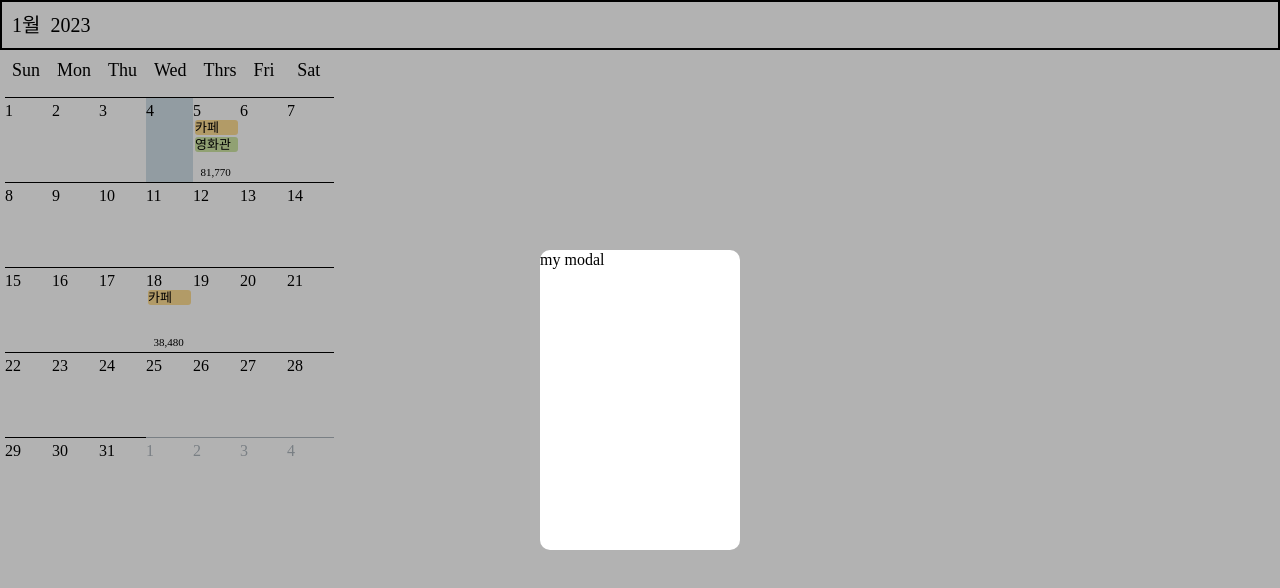
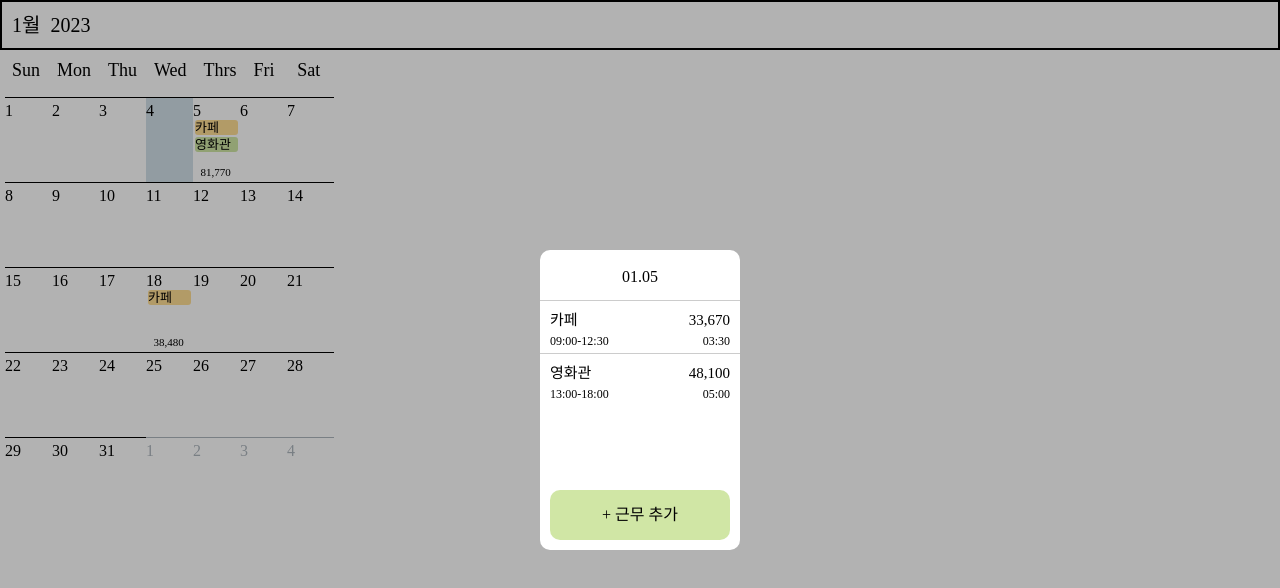
Before and after one commit to soomin-world/AlbaPocektProject, a React (Create React App) app: page /calendar/1 in a window 1280 px wide. Shown: the top 588 px of the page. Built offline with nearby package versions, Linux system fonts and the light colour scheme; some icons are missing.

Commit message:
달력 페이지 모달 창 기능 구현 중

```diff
--- a/package.json
+++ b/package.json
@@ -21,6 +21,7 @@
     "react-query": "^3.39.2",
     "react-router-dom": "^6.6.1",
     "react-scripts": "5.0.1",
+    "recoil": "^0.7.6",
     "styled-components": "^5.3.6",
     "typescript": "^4.9.4",
     "web-vitals": "^2.1.4"
--- /dev/null
+++ b/src/atoms.ts
@@ -0,0 +1,11 @@
+import { atom } from "recoil";
+
+export const moreBtnsAtom = atom({
+  key: "isOpen",
+  default: false,
+});
+
+export const workplaceBtnsAtom = atom({
+  key: "isOpen",
+  default: false,
+});
--- /dev/null
+++ b/src/components/CalendarModal.tsx/MoreBtnsModal.tsx
@@ -0,0 +1,74 @@
+import ReactDOM from "react-dom";
+import { useNavigate, useParams } from "react-router-dom";
+import { useSetRecoilState } from "recoil";
+import styled from "styled-components";
+import { moreBtnsAtom } from "../../atoms";
+
+const MoreBtnsModal = ({ children }: any) => {
+  const navigate = useNavigate();
+  const setIsMoreBtns = useSetRecoilState(moreBtnsAtom);
+
+  return ReactDOM.createPortal(
+    <>
+      <Overlay
+        onClick={() => {
+          setIsMoreBtns(false);
+        }}
+      ></Overlay>
+      <Modal>
+        <Button>
+          <span>수정</span>
+        </Button>
+        <Button>
+          <span>삭제</span>
+        </Button>
+      </Modal>
+    </>,
+    document.getElementById("modal") as Element
+  );
+};
+
+const Modal = styled.div`
+  position: absolute;
+  width: 100px;
+  height: 100px;
+  left: 0;
+  right: 0;
+  top: 0;
+  bottom: 0;
+  margin: auto;
+
+  background-color: white;
+  border-radius: 10px;
+`;
+
+const Overlay = styled.div`
+  position: fixed;
+  top: 0px;
+  left: 0px;
+  width: 100%;
+  height: 100%;
+  background-color: rgba(0, 0, 0, 0.3);
+`;
+
+const Button = styled.div`
+  height: 50px;
+  display: flex;
+  justify-content: center;
+  align-items: center;
+  font-size: 15px;
+
+  span {
+    height: 15px;
+  }
+
+  &:first-child {
+    border-bottom: 1px solid rgba(0, 0, 0, 0.2);
+  }
+
+  &:last-child {
+    color: red;
+    font-weight: 400;
+  }
+`;
+export default MoreBtnsModal;
--- a/src/components/CalendarModal.tsx/TodosModal.tsx
+++ b/src/components/CalendarModal.tsx/TodosModal.tsx
@@ -1,12 +1,46 @@
 import ReactDOM from "react-dom";
-import { useNavigate } from "react-router-dom";
+import { useNavigate, useParams } from "react-router-dom";
+import { useSetRecoilState } from "recoil";
 import styled from "styled-components";
+import { moreBtnsAtom, workplaceBtnsAtom } from "../../atoms";
 
 const TodosModal = ({ children, onClose }: any) => {
   const navigate = useNavigate();
-  //   const handleClose = () => {
-  //     onClose?.();
-  //   };
+  const { id } = useParams();
+  console.log(id);
+  const setIsMoreBtns = useSetRecoilState(moreBtnsAtom);
+  const setIsWorkplaceBtns = useSetRecoilState(workplaceBtnsAtom);
+
+  const todos = [
+    {
+      todoId: 1,
+      year: "2023",
+      month: "01",
+      date: "05",
+      placeName: "카페",
+      workingTime: "03:30",
+      startTime: "09:00",
+      endTime: "12:30",
+      hourlyWage: "9,620",
+      dayWage: "33,670",
+      dayTotalWage: "81,770",
+      color: "#FFDD94",
+    },
+    {
+      todoId: 2,
+      year: "2023",
+      month: "01",
+      date: "05",
+      placeName: "영화관",
+      workingTime: "05:00",
+      startTime: "13:00",
+      endTime: "18:00",
+      hourlyWage: "9,620",
+      dayWage: "48,100",
+      dayTotalWage: "81,770",
+      color: "#D0E6A5",
+    },
+  ];
 
   return ReactDOM.createPortal(
     <>
@@ -17,7 +51,39 @@ const TodosModal = ({ children, onClose }: any) => {
       ></Overlay>
       <Modal>
         <div>{children}</div>
-        <div>my modal</div>
+        <ModalHeader>
+          <h2 style={{ height: "16px" }}>
+            {todos[0].month}.{todos[0].date}
+          </h2>
+        </ModalHeader>
+
+        {todos.map((todo) => {
+          return (
+            <ModalContent
+              onClick={() => {
+                setIsMoreBtns(true);
+              }}
+            >
+              <ModalContentTop>
+                <div>{todo.placeName}</div>
+                <div>{todo.dayWage}</div>
+              </ModalContentTop>
+              <ModalContentBottom>
+                <div>
+                  {todo.startTime}-{todo.endTime}
+                </div>
+                <div>{todo.workingTime}</div>
+              </ModalContentBottom>
+            </ModalContent>
+          );
+        })}
+        <ModalPlus
+          onClick={() => {
+            setIsWorkplaceBtns(true);
+          }}
+        >
+          <span>+ 근무 추가</span>
+        </ModalPlus>
       </Modal>
     </>,
     document.getElementById("modal") as Element
@@ -33,7 +99,9 @@ const Modal = styled.div`
   top: 0;
   bottom: 0;
   margin: auto;
-
+  display: flex;
+  flex-direction: column;
+  align-items: center;
   background-color: white;
   border-radius: 10px;
 `;
@@ -47,4 +115,51 @@ const Overlay = styled.div`
   background-color: rgba(0, 0, 0, 0.3);
 `;
 
+const ModalHeader = styled.div`
+  width: 100%;
+  height: 50px;
+  display: flex;
+  justify-content: center;
+  align-items: center;
+  /* border-bottom: 1px solid rgba(0, 0, 0, 0.3); */
+`;
+
+const ModalContent = styled.div`
+  width: 100%;
+  border-top: 1px solid rgba(0, 0, 0, 0.2);
+`;
+
+const ModalContentTop = styled.div`
+  padding: 10px;
+  padding-bottom: 5px;
+  display: flex;
+  justify-content: space-between;
+  font-size: 15px;
+  font-weight: 400;
+`;
+
+const ModalContentBottom = styled.div`
+  padding: 0px 10px 5px 10px;
+  display: flex;
+  justify-content: space-between;
+  font-size: 12px;
+  /* border-top: 1px solid rgba(0, 0, 0, 0.3); */
+`;
+
+const ModalPlus = styled.div`
+  width: 180px;
+  height: 50px;
+  display: flex;
+  justify-content: center;
+  align-items: center;
+  position: relative;
+  bottom: -83px;
+
+  background-color: #d0e6a5;
+  border-radius: 10px;
+
+  span {
+    font-weight: 400;
+  }
+`;
 export default TodosModal;
--- /dev/null
+++ b/src/components/CalendarModal.tsx/WorkplaceBtnsModal.tsx
@@ -0,0 +1,73 @@
+import ReactDOM from "react-dom";
+import { useNavigate, useParams } from "react-router-dom";
+import { useSetRecoilState } from "recoil";
+import styled from "styled-components";
+import { moreBtnsAtom, workplaceBtnsAtom } from "../../atoms";
+
+const WorkplaceBtnsModal = ({ children }: any) => {
+  const navigate = useNavigate();
+  const setIsWorkplaceBtns = useSetRecoilState(workplaceBtnsAtom);
+
+  return ReactDOM.createPortal(
+    <>
+      <Overlay
+        onClick={() => {
+          setIsWorkplaceBtns(false);
+        }}
+      ></Overlay>
+      <Modal>
+        <Button>
+          <span>카페</span>
+        </Button>
+        <Button>
+          <span>영화관</span>
+        </Button>
+        <Button>
+          <span>찜질방</span>
+        </Button>
+      </Modal>
+    </>,
+    document.getElementById("modal") as Element
+  );
+};
+
+const Modal = styled.div`
+  position: fixed;
+  width: 150px;
+  left: 0;
+  right: 0;
+  bottom: 20px;
+  margin: auto;
+
+  background-color: white;
+  border-radius: 10px;
+`;
+
+const Overlay = styled.div`
+  position: fixed;
+  top: 0px;
+  left: 0px;
+  width: 100%;
+  height: 100%;
+  background-color: rgba(0, 0, 0, 0.3);
+`;
+
+const Button = styled.div`
+  height: 40px;
+  display: flex;
+  justify-content: center;
+  align-items: center;
+  font-size: 15px;
+
+  span {
+    height: 15px;
+  }
+
+  & {
+    border-bottom: 1px solid rgba(0, 0, 0, 0.2);
+  }
+  &:last-child {
+    border: none;
+  }
+`;
+export default WorkplaceBtnsModal;
--- a/src/index.tsx
+++ b/src/index.tsx
@@ -2,14 +2,16 @@ import React from "react";
 import ReactDOM from "react-dom/client";
 import "./index.css";
 import App from "./App";
+import { RecoilRoot } from "recoil";
 
 const root = ReactDOM.createRoot(
   document.getElementById("root") as HTMLElement
 );
 root.render(
   // <React.StrictMode>
-
-  <App />
+  <RecoilRoot>
+    <App />
+  </RecoilRoot>
 
   // </React.StrictMode>
 );
--- a/src/pages/Calendar.tsx
+++ b/src/pages/Calendar.tsx
@@ -3,7 +3,6 @@ import { format, addMonths, subMonths, toDate } from "date-fns";
 import { startOfMonth, endOfMonth, startOfWeek, endOfWeek } from "date-fns";
 import { isSameMonth, isSameDay, addDays, parse } from "date-fns";
 import styled from "styled-components";
-import { stringify } from "querystring";
 import RenderHeader from "../components/calendar/RenderHeader";
 import RenderDays from "../components/calendar/RenderDays";
 import RenderTodos from "../components/calendar/RenderTodos";
@@ -11,6 +10,10 @@ import RenderDayTotal from "../components/calendar/RenderDayTotal";
 import TodosModal from "../components/CalendarModal.tsx/TodosModal";
 import { useNavigate } from "react-router-dom";
 import { useMatch } from "react-router-dom";
+import MoreBtnsModal from "../components/CalendarModal.tsx/MoreBtnsModal";
+import { useRecoilValue } from "recoil";
+import { moreBtnsAtom, workplaceBtnsAtom } from "../atoms";
+import WorkplaceBtnsModal from "../components/CalendarModal.tsx/WorkplaceBtnsModal";
 
 type ICellsProps = {
   currentMonth: Date;
@@ -106,7 +109,7 @@ const RenderCells = ({
       const id = `${String(day).split(" ")[3]}${dayMonth}${
         String(day).split(" ")[2]
       }`;
-      console.log(id);
+      // console.log(id);
 
       days.push(
         <Cells
@@ -174,10 +177,9 @@ const Calendar = () => {
   /////// 모달창 기능
   const [isOpen, setIsOpen] = useState(false);
   const dayMatch = useMatch("/calendar/:id");
-  console.log(dayMatch);
-  // const modalOpen = () => {
-  //   setIsOpen(!isOpen);
-  // };
+  // console.log(dayMatch);
+  const isMoreBtns = useRecoilValue(moreBtnsAtom);
+  const isWorkplaceBtns = useRecoilValue(workplaceBtnsAtom);
 
   return (
     <>
@@ -195,7 +197,9 @@ const Calendar = () => {
         />
       </div>
 
-      {dayMatch && <TodosModal></TodosModal>}
+      {dayMatch && <TodosModal />}
+      {isMoreBtns && <MoreBtnsModal />}
+      {isWorkplaceBtns && <WorkplaceBtnsModal />}
     </>
   );
 };
```
Also changed, not shown: 2 other files (tests, documents, lock files or other folders).
